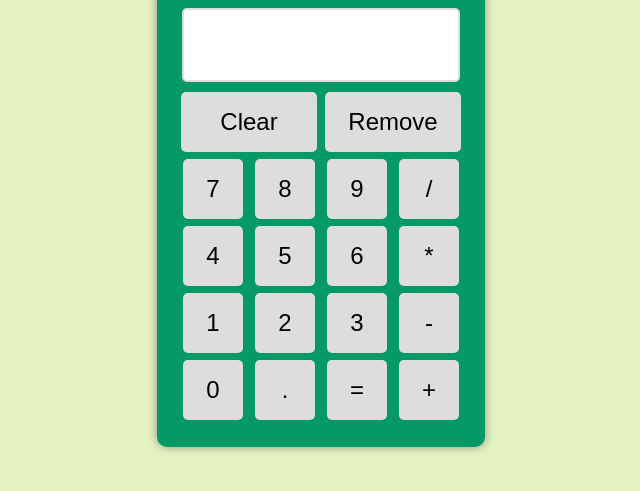
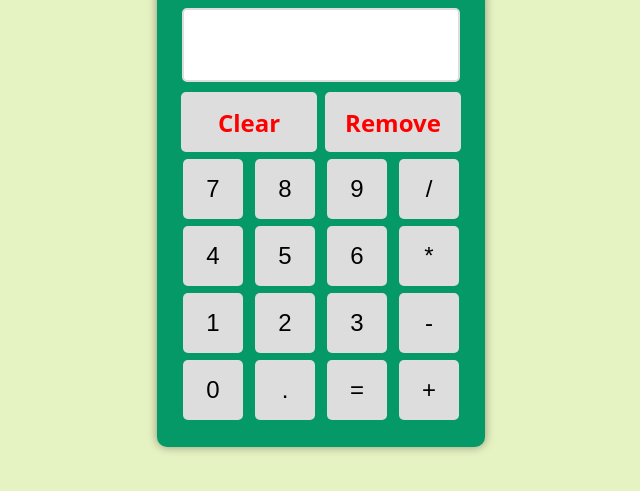
Before and after one commit to muhammadSarfrazqadri/Calculator, a plain HTML site: page index.html in a window 1280 px wide. Shown: the part 225-716 px from the top of the page, without its empty margins (319-959 px from the left). Drawn offline with Linux system fonts and the light colour scheme.

Commit message:
complete (4:42am__21-feb-2025)

```diff
--- a/style.css
+++ b/style.css
@@ -45,6 +45,9 @@ h1 {
 .clearButton {
     width: 8.52rem;
     height: 60px;
+    color: red;
+    font-weight: 600;
+    font-family: system-ui ,serif;
 }
 
 button {
```
